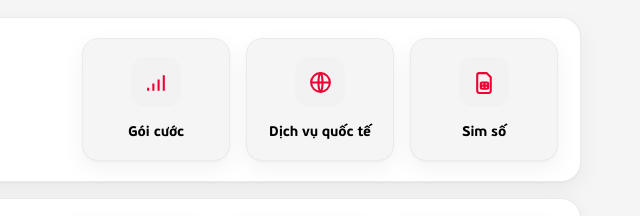
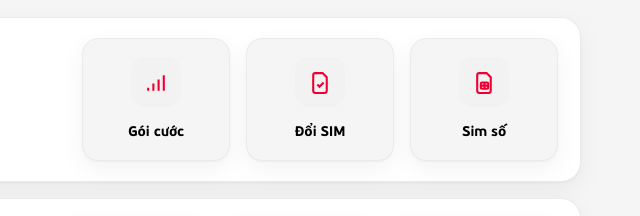
Before and after one commit to violet110901-lang/viettel-le-van-luong-landing, a plain HTML site: page index.html in a window 1280 px wide. Shown: the part 1751-1967 px from the top of the page, 615-1255 px from the left. Drawn offline with Linux system fonts and the light colour scheme.

Commit message:
Thay Dịch vụ quốc tế → Đổi SIM ở phần hỗ trợ online
Co-Authored-By: Claude Sonnet 4.6 <noreply@anthropic.com>

```diff
--- a/index.html
+++ b/index.html
@@ -637,7 +637,7 @@
     <div class="svc-groups">
       <div class="svc-row reveal">
         <div class="g-label"><span class="ic"><svg viewBox="0 0 24 24" fill="none" stroke="currentColor" stroke-width="2"><rect x="7" y="2" width="10" height="20" rx="2"/><path d="M11 18h2"/></svg></span><h4>Di động</h4></div>
-        <div class="g-btns"><a class="svc-tab" href="https://vietteltelecom.vn/vx/di-dong/goi-data-1/" target="_blank" rel="noopener"><span class="tic"><svg viewBox="0 0 24 24" fill="none" stroke="currentColor" stroke-width="2"><path d="M4 20v-3M9 20v-7M14 20V9M19 20V5"/></svg></span><span>Gói cước</span></a><a class="svc-tab" href="https://vietteltelecom.vn/vx/di-dong/dich-vu-quoc-te" target="_blank" rel="noopener"><span class="tic"><svg viewBox="0 0 24 24" fill="none" stroke="currentColor" stroke-width="2"><circle cx="12" cy="12" r="9"/><path d="M3 12h18M12 3c2.6 2.6 2.6 15.4 0 18M12 3c-2.6 2.6-2.6 15.4 0 18"/></svg></span><span>Dịch vụ quốc tế</span></a><a class="svc-tab" href="https://vietteltelecom.vn/vx/di-dong/sim-so/" target="_blank" rel="noopener"><span class="tic"><svg viewBox="0 0 24 24" fill="none" stroke="currentColor" stroke-width="2"><path d="M7 3h7l4 4v13a2 2 0 0 1-2 2H7a2 2 0 0 1-2-2V5a2 2 0 0 1 2-2z"/><rect x="8.5" y="12" width="7" height="6" rx="1"/><path d="M12 12v6M8.5 15h7"/></svg></span><span>Sim số</span></a></div>
+        <div class="g-btns"><a class="svc-tab" href="https://vietteltelecom.vn/vx/di-dong/goi-data-1/" target="_blank" rel="noopener"><span class="tic"><svg viewBox="0 0 24 24" fill="none" stroke="currentColor" stroke-width="2"><path d="M4 20v-3M9 20v-7M14 20V9M19 20V5"/></svg></span><span>Gói cước</span></a><a class="svc-tab" href="https://vietteltelecom.vn/doi-sim" target="_blank" rel="noopener"><span class="tic"><svg viewBox="0 0 24 24" fill="none" stroke="currentColor" stroke-width="2"><path d="M7 3h7l4 4v13a2 2 0 0 1-2 2H7a2 2 0 0 1-2-2V5a2 2 0 0 1 2-2z"/><path d="M9 14l2 2 4-4"/></svg></span><span>Đổi SIM</span></a><a class="svc-tab" href="https://vietteltelecom.vn/vx/di-dong/sim-so/" target="_blank" rel="noopener"><span class="tic"><svg viewBox="0 0 24 24" fill="none" stroke="currentColor" stroke-width="2"><path d="M7 3h7l4 4v13a2 2 0 0 1-2 2H7a2 2 0 0 1-2-2V5a2 2 0 0 1 2-2z"/><rect x="8.5" y="12" width="7" height="6" rx="1"/><path d="M12 12v6M8.5 15h7"/></svg></span><span>Sim số</span></a></div>
       </div>
       <div class="svc-row reveal">
         <div class="g-label"><span class="ic"><svg viewBox="0 0 24 24" fill="none" stroke="currentColor" stroke-width="2"><path d="M5 12.55a11 11 0 0 1 14 0M2 8.82a16 16 0 0 1 20 0M8.5 16.4a6 6 0 0 1 7 0M12 20h.01"/></svg></span><h4>Internet · TV360 · Camera</h4></div>
```
